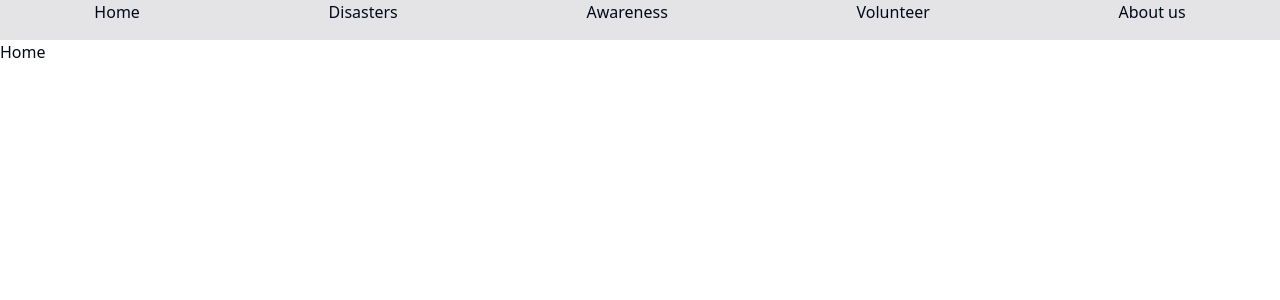
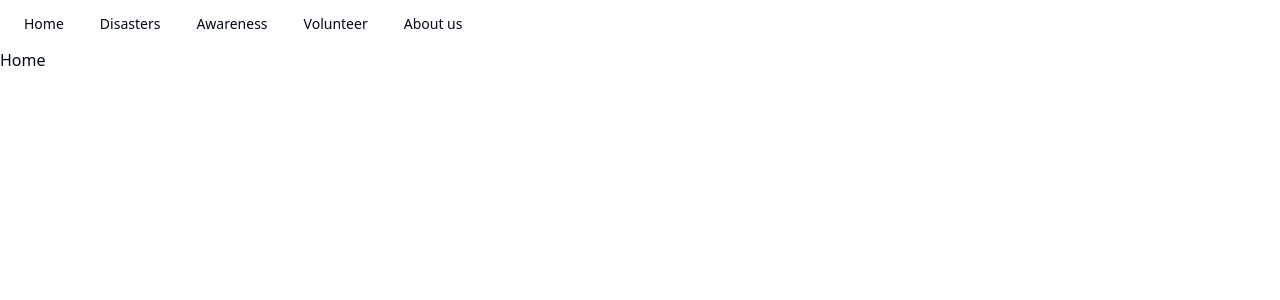
Before and after one commit to devansh-dek/CrisisBridge, a React (Vite) app in the folder client/: page / in a window 1280 px wide. Shown: the top 300 px of the page. Built offline with nearby package versions, Linux system fonts and the light colour scheme.

Commit message:
feat : add navbar style

```diff
--- a/client/package.json
+++ b/client/package.json
@@ -10,6 +10,7 @@
     "preview": "vite preview"
   },
   "dependencies": {
+    "@radix-ui/react-navigation-menu": "^1.2.0",
     "@radix-ui/react-slot": "^1.1.0",
     "class-variance-authority": "^0.7.0",
     "clsx": "^2.1.1",
--- a/client/src/components/layout.jsx
+++ b/client/src/components/layout.jsx
@@ -3,7 +3,7 @@
 
 const Layout = () => {
   return (
-    <div className="flex flex-col">
+    <div className="flex flex-col w-full">
         <Navbar />
         <Outlet />
     </div>
--- a/client/src/components/navbar.jsx
+++ b/client/src/components/navbar.jsx
@@ -1,42 +1,57 @@
 import { Link } from "react-router-dom";
+import {
+  NavigationMenu,
+  NavigationMenuContent,
+  NavigationMenuIndicator,
+  NavigationMenuItem,
+  NavigationMenuLink,
+  NavigationMenuList,
+  NavigationMenuTrigger,
+  NavigationMenuViewport,
+  navigationMenuTriggerStyle,
+} from "@/components/ui/navigation-menu";
 
 const navlist = [
   {
-        title: 'Home',
-        link: '/'
+    title: "Home",
+    link: "/",
   },
   {
-        title: 'Disasters',
-        link: '/disasters'
+    title: "Disasters",
+    link: "/disasters",
   },
   {
-        title: 'Awareness',
-        link: '/awareness'
+    title: "Awareness",
+    link: "/awareness",
   },
   {
-        title: 'Volunteer',
-        link: '/volunteer'
+    title: "Volunteer",
+    link: "/volunteer",
   },
   {
-        title: 'About us',
-        link: '/about'
+    title: "About us",
+    link: "/about",
   },
-]
+];
 
 function Navbar() {
   return (
-    <div className="h-10 w-full bg-zinc-200">
-        <div className="flex justify-around">
+    <NavigationMenu className=" m-1 ml-2">
+      <NavigationMenuList>
         {navlist.map((navItem) => {
           return (
+            <NavigationMenuItem>
               <Link to={navItem.link}>
-                        <div>{navItem.title}</div>
+                <NavigationMenuLink className={navigationMenuTriggerStyle()}>
+                  {navItem.title}
+                </NavigationMenuLink>
               </Link>
-                )
+            </NavigationMenuItem>
+          );
         })}
-        </div>
-    </div>
-  )
+      </NavigationMenuList>
+    </NavigationMenu>
+  );
 }
 
 export default Navbar;
--- /dev/null
+++ b/client/src/components/ui/navigation-menu.jsx
@@ -0,0 +1,104 @@
+import * as React from "react"
+import * as NavigationMenuPrimitive from "@radix-ui/react-navigation-menu"
+import { cva } from "class-variance-authority"
+import { ChevronDown } from "lucide-react"
+
+import { cn } from "@/lib/utils"
+
+const NavigationMenu = React.forwardRef(({ className, children, ...props }, ref) => (
+  <NavigationMenuPrimitive.Root
+    ref={ref}
+    className={cn(
+      "relative z-10 flex max-w-max flex-1 items-center justify-center",
+      className
+    )}
+    {...props}>
+    {children}
+    <NavigationMenuViewport />
+  </NavigationMenuPrimitive.Root>
+))
+NavigationMenu.displayName = NavigationMenuPrimitive.Root.displayName
+
+const NavigationMenuList = React.forwardRef(({ className, ...props }, ref) => (
+  <NavigationMenuPrimitive.List
+    ref={ref}
+    className={cn(
+      "group flex flex-1 list-none items-center justify-center space-x-1",
+      className
+    )}
+    {...props} />
+))
+NavigationMenuList.displayName = NavigationMenuPrimitive.List.displayName
+
+const NavigationMenuItem = NavigationMenuPrimitive.Item
+
+const navigationMenuTriggerStyle = cva(
+  "group inline-flex h-10 w-max items-center justify-center rounded-md bg-background px-4 py-2 text-sm font-medium transition-colors hover:bg-accent hover:text-accent-foreground focus:bg-accent focus:text-accent-foreground focus:outline-none disabled:pointer-events-none disabled:opacity-50 data-[active]:bg-accent/50 data-[state=open]:bg-accent/50"
+)
+
+const NavigationMenuTrigger = React.forwardRef(({ className, children, ...props }, ref) => (
+  <NavigationMenuPrimitive.Trigger
+    ref={ref}
+    className={cn(navigationMenuTriggerStyle(), "group", className)}
+    {...props}>
+    {children}{" "}
+    <ChevronDown
+      className="relative top-[1px] ml-1 h-3 w-3 transition duration-200 group-data-[state=open]:rotate-180"
+      aria-hidden="true" />
+  </NavigationMenuPrimitive.Trigger>
+))
+NavigationMenuTrigger.displayName = NavigationMenuPrimitive.Trigger.displayName
+
+const NavigationMenuContent = React.forwardRef(({ className, ...props }, ref) => (
+  <NavigationMenuPrimitive.Content
+    ref={ref}
+    className={cn(
+      "left-0 top-0 w-full data-[motion^=from-]:animate-in data-[motion^=to-]:animate-out data-[motion^=from-]:fade-in data-[motion^=to-]:fade-out data-[motion=from-end]:slide-in-from-right-52 data-[motion=from-start]:slide-in-from-left-52 data-[motion=to-end]:slide-out-to-right-52 data-[motion=to-start]:slide-out-to-left-52 md:absolute md:w-auto ",
+      className
+    )}
+    {...props} />
+))
+NavigationMenuContent.displayName = NavigationMenuPrimitive.Content.displayName
+
+const NavigationMenuLink = NavigationMenuPrimitive.Link
+
+const NavigationMenuViewport = React.forwardRef(({ className, ...props }, ref) => (
+  <div className={cn("absolute left-0 top-full flex justify-center")}>
+    <NavigationMenuPrimitive.Viewport
+      className={cn(
+        "origin-top-center relative mt-1.5 h-[var(--radix-navigation-menu-viewport-height)] w-full overflow-hidden rounded-md border bg-popover text-popover-foreground shadow-lg data-[state=open]:animate-in data-[state=closed]:animate-out data-[state=closed]:zoom-out-95 data-[state=open]:zoom-in-90 md:w-[var(--radix-navigation-menu-viewport-width)]",
+        className
+      )}
+      ref={ref}
+      {...props} />
+  </div>
+))
+NavigationMenuViewport.displayName =
+  NavigationMenuPrimitive.Viewport.displayName
+
+const NavigationMenuIndicator = React.forwardRef(({ className, ...props }, ref) => (
+  <NavigationMenuPrimitive.Indicator
+    ref={ref}
+    className={cn(
+      "top-full z-[1] flex h-1.5 items-end justify-center overflow-hidden data-[state=visible]:animate-in data-[state=hidden]:animate-out data-[state=hidden]:fade-out data-[state=visible]:fade-in",
+      className
+    )}
+    {...props}>
+    <div
+      className="relative top-[60%] h-2 w-2 rotate-45 rounded-tl-sm bg-border shadow-md" />
+  </NavigationMenuPrimitive.Indicator>
+))
+NavigationMenuIndicator.displayName =
+  NavigationMenuPrimitive.Indicator.displayName
+
+export {
+  navigationMenuTriggerStyle,
+  NavigationMenu,
+  NavigationMenuList,
+  NavigationMenuItem,
+  NavigationMenuContent,
+  NavigationMenuTrigger,
+  NavigationMenuLink,
+  NavigationMenuIndicator,
+  NavigationMenuViewport,
+}
--- a/client/src/index.css
+++ b/client/src/index.css
@@ -10,7 +10,7 @@
     --card-foreground: 222.2 84% 4.9%;
     --popover: 0 0% 100%;
     --popover-foreground: 222.2 84% 4.9%;
-    --primary: 222.2 47.4% 11.2%;
+    --primary: 127 47.4% 53%;
     --primary-foreground: 210 40% 98%;
     --secondary: 210 40% 96.1%;
     --secondary-foreground: 222.2 47.4% 11.2%;
```
Also changed, not shown: 1 other file (tests, documents, lock files or other folders). Lines whose indentation alone changed are shown as unchanged.
